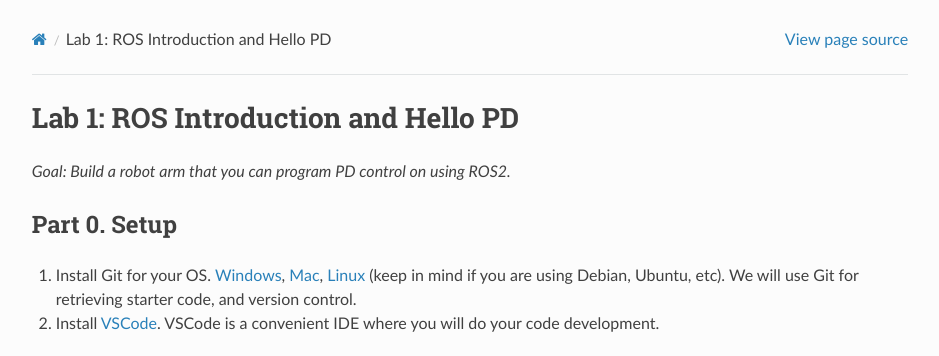
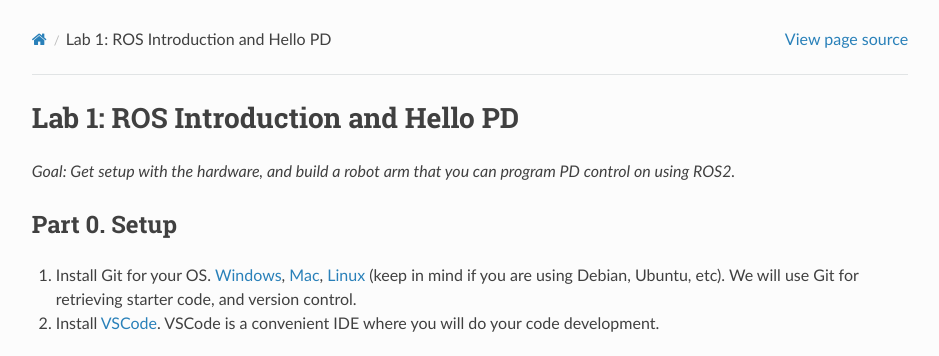
Before and after one commit to cs123-stanford/cs123-stanford-2024, a Sphinx documentation site: the page built from docs/schedule/labs/fall-24/lab-1.rst, in a window 1280 px wide and 900 px high, cut to the strip 0-356 px from the top of the window. Shown: the whole strip, without its empty margins (320-1259 px from the left). Built offline with Sphinx 7.4.7 and the Read the Docs theme 2.0.0, drawn with Linux system fonts in a browser that asks for light colours; pages that are not in the unit, such as notebooks, are missing from menus.

Commit message:
Update lab-1.rst

```diff
--- a/docs/schedule/labs/fall-24/lab-1.rst
+++ b/docs/schedule/labs/fall-24/lab-1.rst
@@ -1,6 +1,6 @@
 Lab 1: ROS Introduction and Hello PD
 ====================================
-*Goal: Build a robot arm that you can program PD control on using ROS2.*
+*Goal: Get setup with the hardware, and build a robot arm that you can program PD control on using ROS2.*
 
 Part 0. Setup
 ___________________________
```
